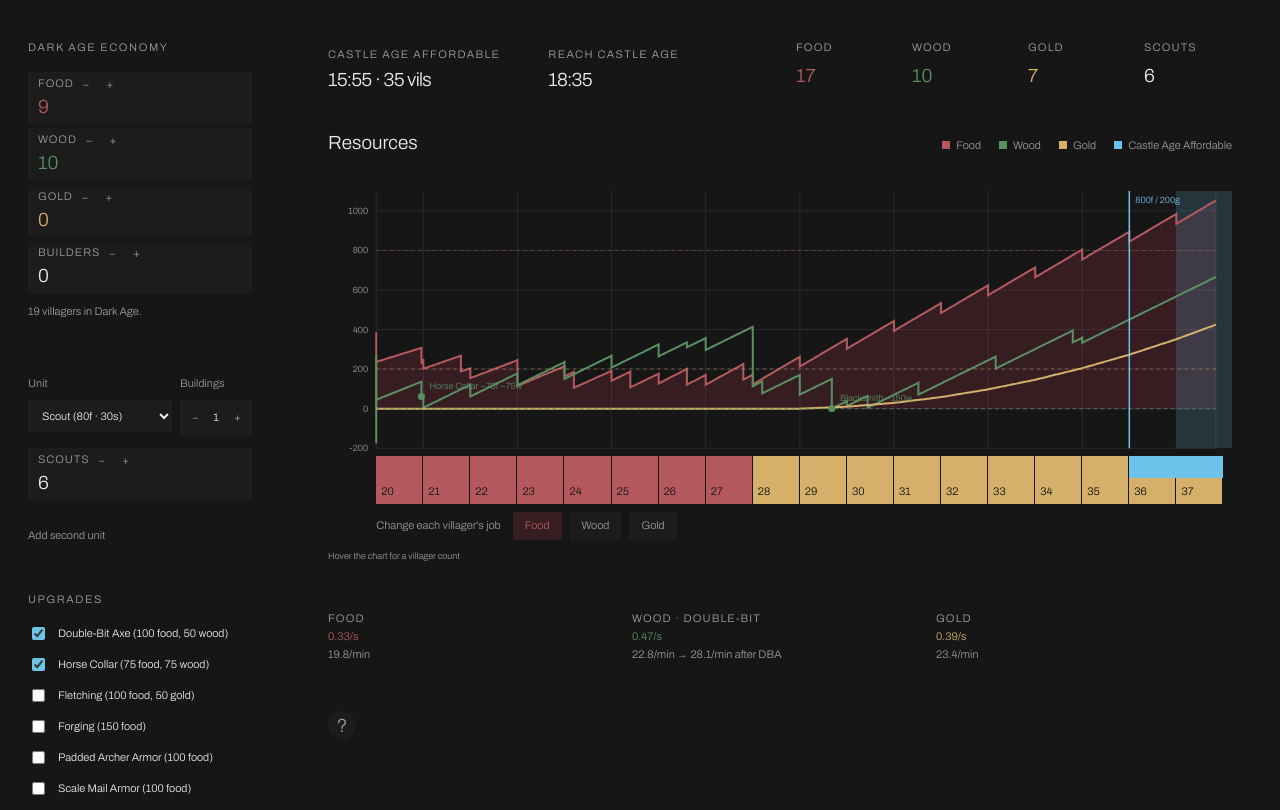
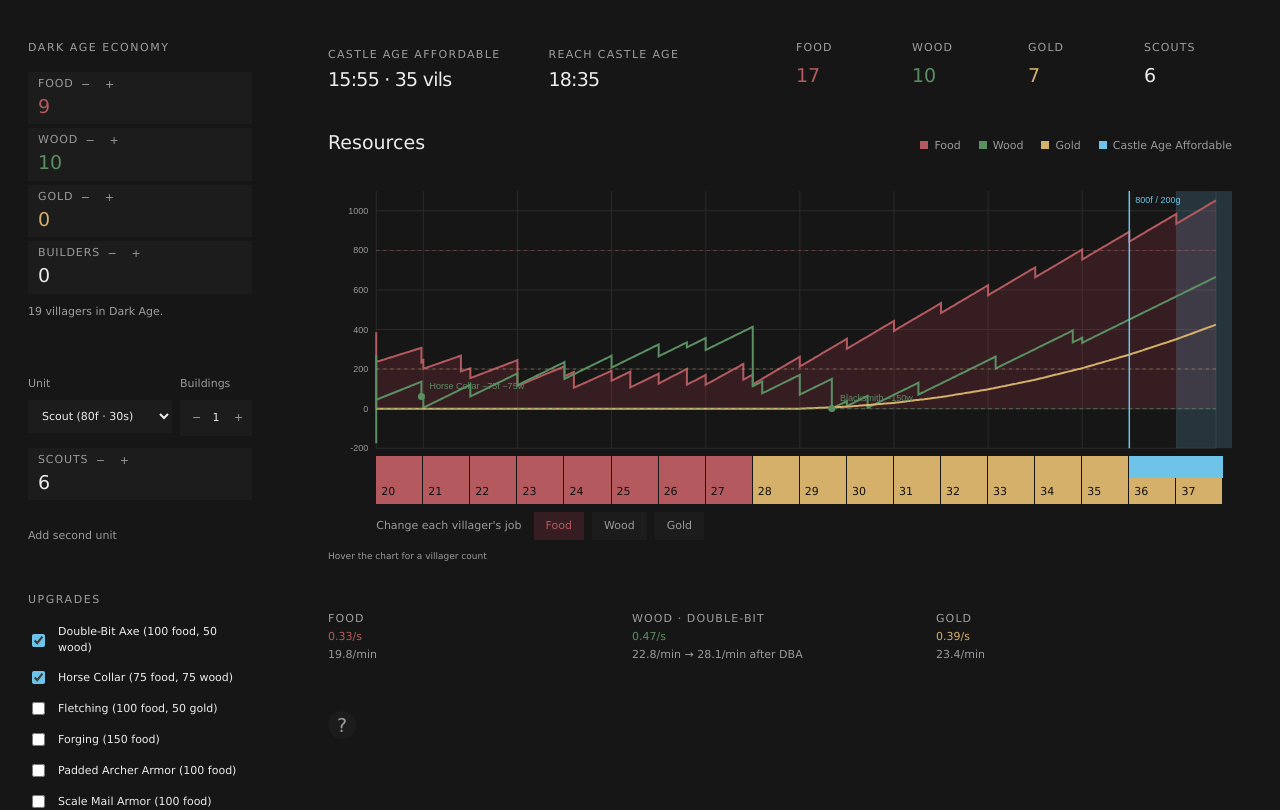
Before and after one commit to aiklde/feudalage, a React (Vite) app: page / in a window 1280 px wide. Shown: the top 810 px of the page. Built offline with nearby package versions, Linux system fonts and the light colour scheme.

Commit message:
Drop Google Fonts and set the UI in Verdana.
Co-authored-by: Cursor <cursoragent@cursor.com>

```diff
--- a/index.html
+++ b/index.html
@@ -4,12 +4,6 @@
     <meta charset="UTF-8" />
     <meta name="viewport" content="width=device-width, initial-scale=1.0" />
     <title>Feudal Age</title>
-    <link rel="preconnect" href="https://fonts.googleapis.com" />
-    <link rel="preconnect" href="https://fonts.gstatic.com" crossorigin />
-    <link
-      href="https://fonts.googleapis.com/css2?family=Archivo:wght@300;400&display=swap"
-      rel="stylesheet"
-    />
   </head>
   <body>
     <div id="root"></div>
--- a/src/styles.css
+++ b/src/styles.css
@@ -15,7 +15,7 @@
   --idle: #5c5c5c;
   color: var(--ink);
   background: var(--bg);
-  font-family: Archivo, ui-sans-serif, system-ui, sans-serif;
+  font-family: Verdana, Arial, ui-sans-serif, system-ui, sans-serif;
   font-weight: 300;
   font-size: 11px;
   line-height: 1.45;
```
